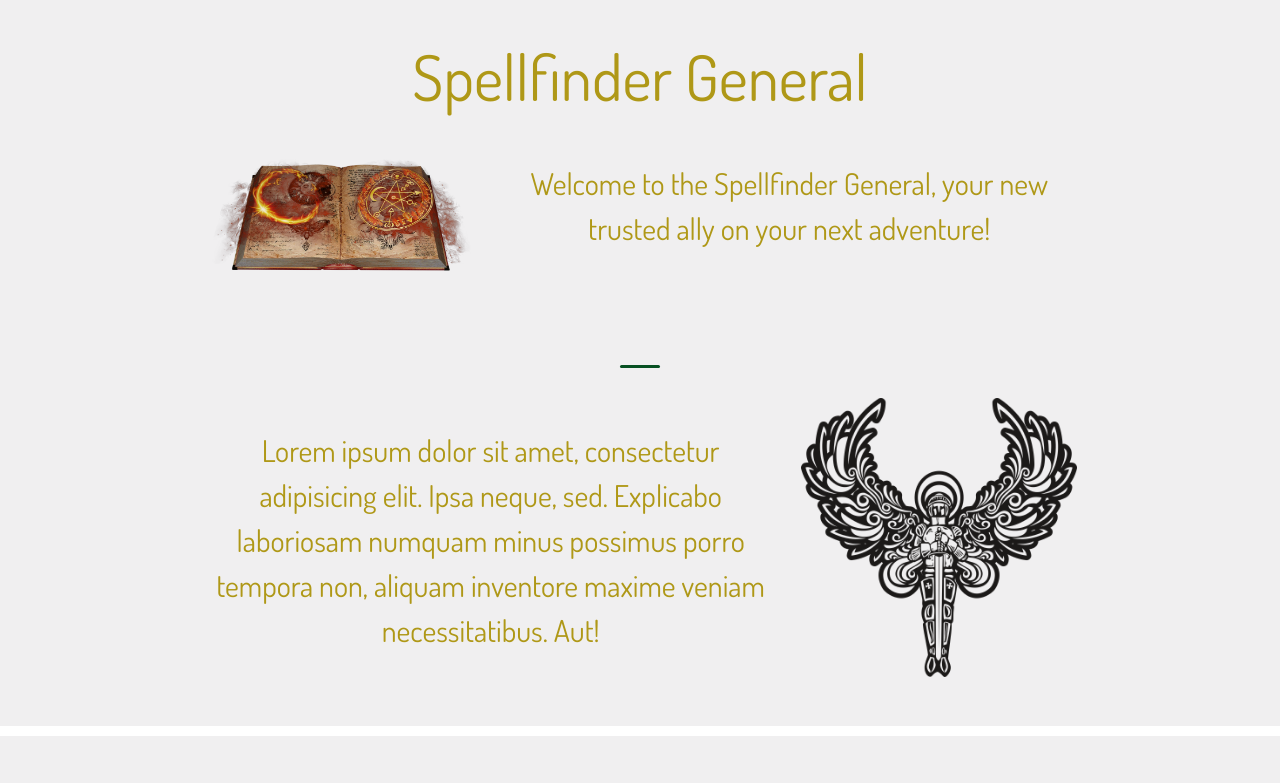
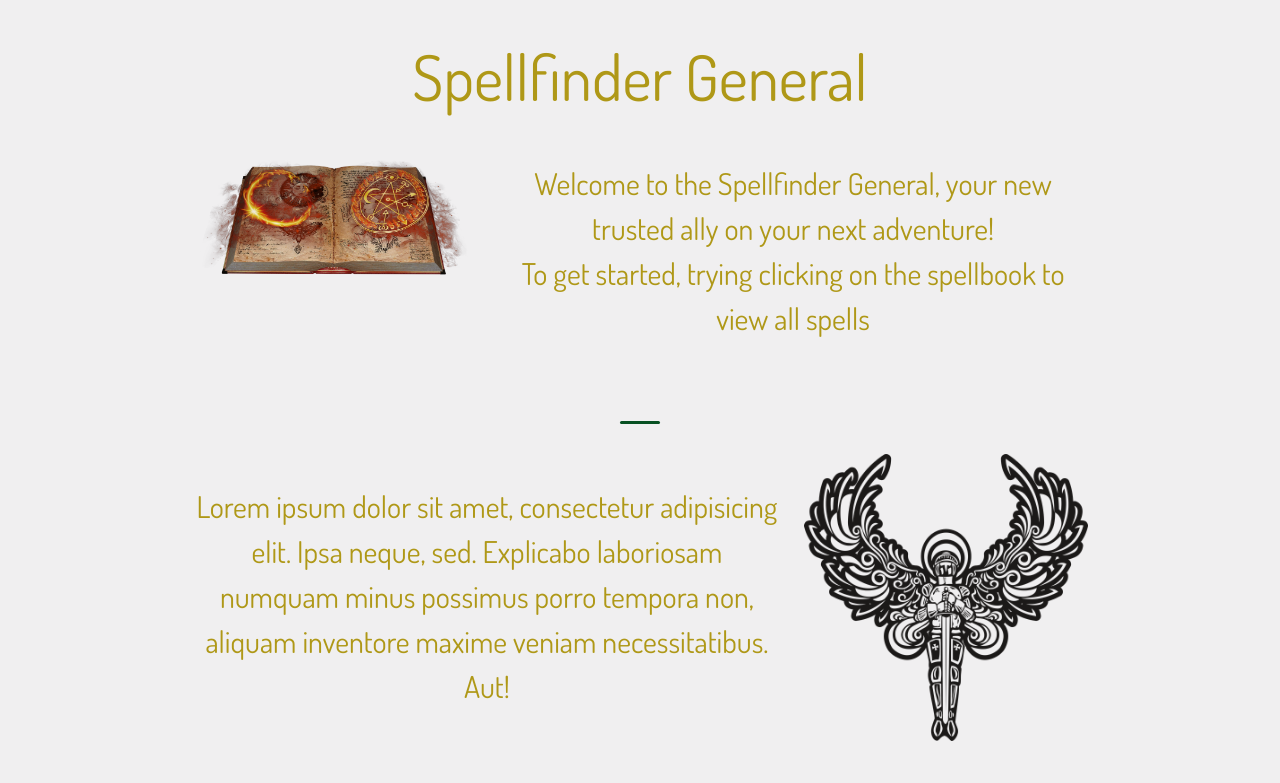
Before and after one commit to JackSnowdon/spellbook, a Flask app: page / in a window 1280 px wide. Shown: the part 64-847 px from the top of the page. Before the commit the page ends 800 px from the top, so only its background shows below. Run offline with Flask 2, Linux system fonts and the light colour scheme; some libraries are stand-ins or nearby versions.

Commit message:
resposnive updates

```diff
--- a/static/css/style.css
+++ b/static/css/style.css
@@ -65,8 +65,9 @@
 
 .landing-image {
     width: 100%;
-    max-width: 700px;
     height: auto;
+    display: flex;
+    margin: 0;
 }
 
 /* view spells */
@@ -100,3 +101,11 @@
     font-size: 30px;
     font-weight: 400;
 }
+
+/* media quiries */
+
+@media (max-width: 991px) {
+    .spell-box  {
+
+    }
+    }
--- a/templates/base.html
+++ b/templates/base.html
@@ -30,7 +30,7 @@
         </div>
     </header>
     <div class="bg-color body-text">
-        <div class="container">
+        <div class="container col s12">
             {% block content %} {% endblock %}
         </div>
     </div>
--- a/templates/index.html
+++ b/templates/index.html
@@ -9,10 +9,11 @@
 </div>
 <div class="row">
     <div class="col s12 m4">
-        <img src="/static/img/spellbook.png" class="landing-image">
+        <a href="{{url_for('browse_spells')}}">
+        <img src="/static/img/spellbook.png" class="landing-image responsive-image"></a>
     </div>
     <div class="col s12 m8">
-        <p class="spell-name center-text">Welcome to the Spellfinder General, your new trusted ally on your next adventure!</p>
+        <p class="spell-name center-text">Welcome to the Spellfinder General, your new trusted ally on your next adventure!<br>To get started, trying clicking on the spellbook to view all spells</p>
     </div>
 </div>
 <br>
@@ -23,7 +24,7 @@
         <p class="spell-name center-text">Lorem ipsum dolor sit amet, consectetur adipisicing elit. Ipsa neque, sed. Explicabo laboriosam numquam minus possimus porro tempora non, aliquam inventore maxime veniam necessitatibus. Aut!</p>
     </div>
     <div class="col s12 m4">
-        <img src="/static/img/angel.png" class="landing-image">
+        <img src="/static/img/angel.png" class="landing-image responsive-image">
     </div>
 </div>
 
--- a/templates/view_spells.html
+++ b/templates/view_spells.html
@@ -4,7 +4,6 @@
         {% for spell in spells %}
         <div class="col s12 l6 xl4">
             <div class="card-panel spell-box hoverable">
-
                 <div class="top-spell-box">
                     <div class="spell-name">{{spell.spell_name}}</div>
                     {% if spell.spell_level == "0" %}
```
Lines whose indentation alone changed are shown as unchanged.
